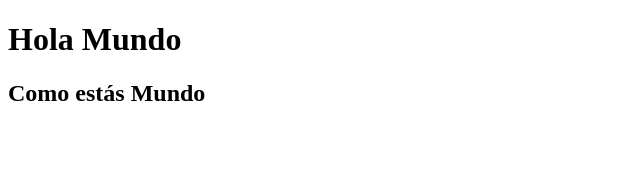
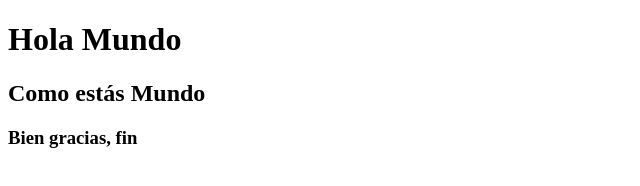
Before and after one commit to SamariSuarez/Ejercicio1, a plain HTML site: page index.html in a window 1280 px wide. Shown: the whole page, without its empty margins (0-640 px from the left). Drawn offline with Linux system fonts and the light colour scheme.

Commit message:
Agrege mensaje

```diff
--- a/index.html
+++ b/index.html
@@ -8,5 +8,6 @@
 <body>
     <h1> Hola Mundo </h1>
     <h2>Como estás Mundo</h2>
-</body>
+    <h3> Bien gracias, fin </h3>
+</body  >
 </html>
```
